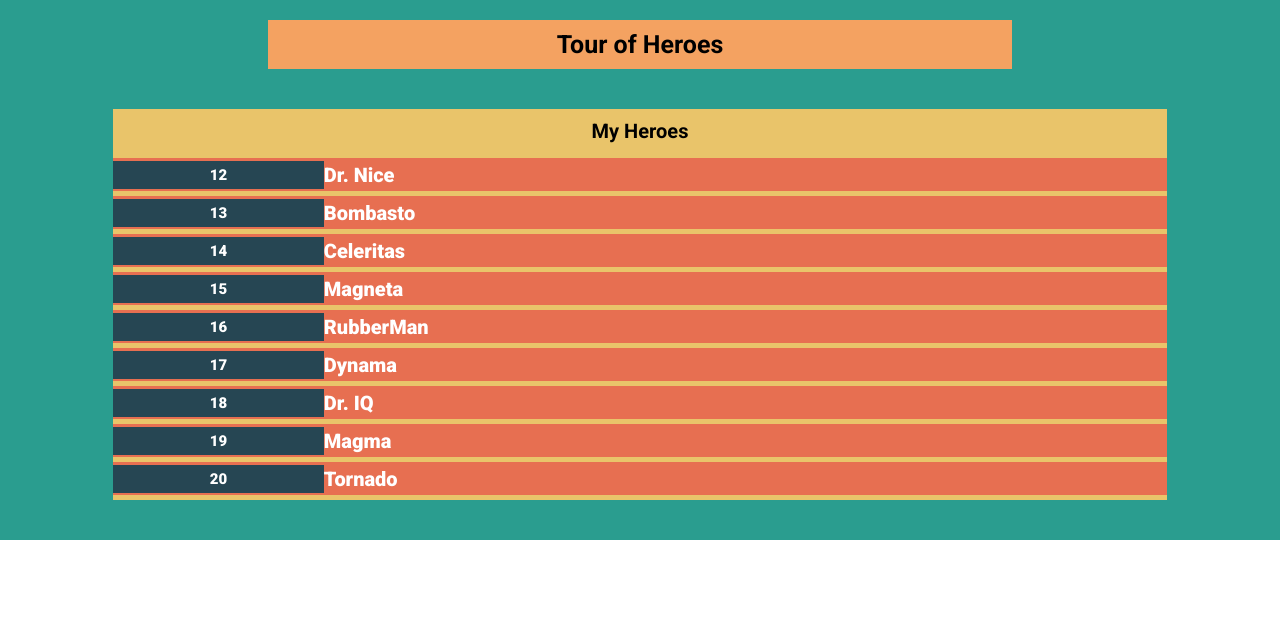
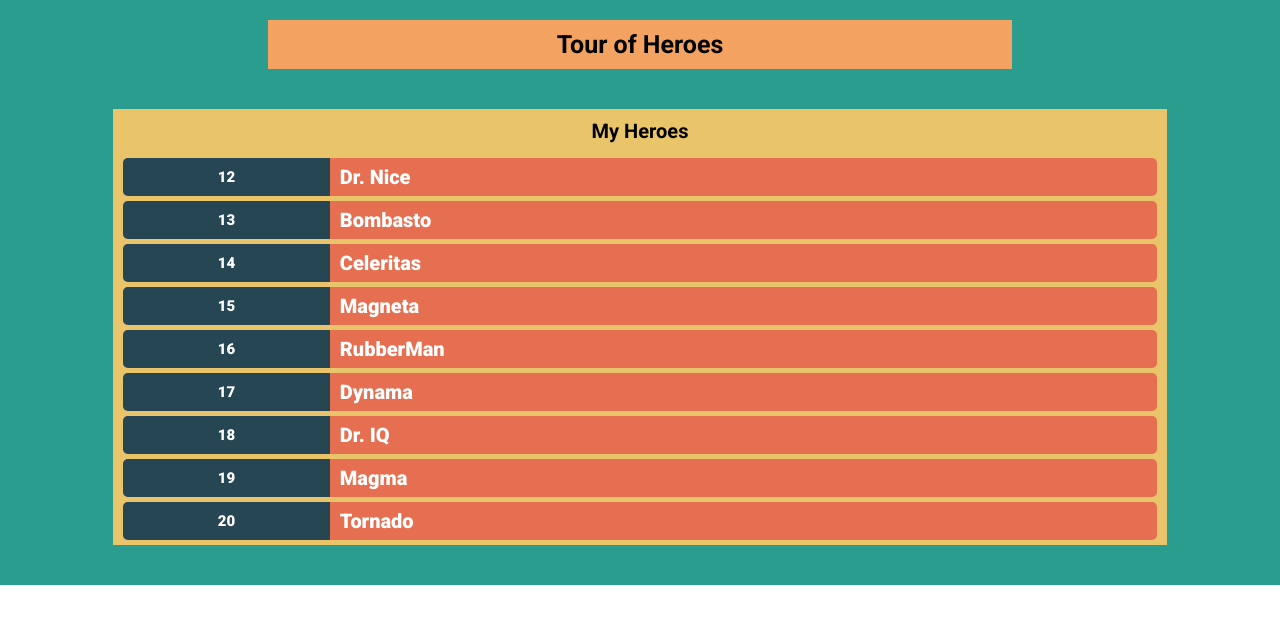
Before and after one commit to hossainsakib26/angular-from-docs24Dec2022, an Angular app: page / in a window 1280 px wide. Shown: the top 624 px of the page. Built offline with nearby package versions, Linux system fonts and the light colour scheme.

Commit message:
button design updated

```diff
--- a/src/app/heroes/heroes.component.html
+++ b/src/app/heroes/heroes.component.html
@@ -38,7 +38,7 @@
 
       <div class="edit-form">
         <div class="input-box">
-          <input type="text" class="input" name="name" required="required" [(ngModel)]="selectedHero.name">
+          <input type="text" id="name" class="input" name="name" required="required" [(ngModel)]="selectedHero.name">
           <label for="name" class="input-label">Name</label>
         </div>
       </div>
--- a/src/app/heroes/heroes.component.scss
+++ b/src/app/heroes/heroes.component.scss
@@ -13,6 +13,10 @@
       width: 100%;
       text-align: center;
       padding: 1rem 0;
+    }
+    ul {
+      width: 100%;
+      padding: 0 1rem;
     }
   }
 
--- a/src/styles.scss
+++ b/src/styles.scss
@@ -40,27 +40,33 @@ li{
 button{
 
   width: 100%;
-  padding: 0.25rem 0;
+  //padding: 0.25rem 0;
+  padding: 0;
   margin: 0.5rem 0;
+  overflow: hidden;
+
   background: var(--color5);
   border: none;
   color: white;
+  border-radius: 0.5rem;
 
   display: flex;
   justify-content: start;
   align-items: center;
-  transition: 0.25s;
+  transition: 0.75s;
 
   > .badge{
     height: 100%;
     width: 20%;
-    padding: 0.5rem;
+    padding: 1rem;
     background: var(--color1);
     //margin-right: 0.5rem;
     font-size: 1.5rem;
     font-weight: 800;
+    transition: 0.75s;
   }
   > .name{
+    margin-left: 1rem;
        font-size: 2rem;
        font-weight: 800;
      }
@@ -70,6 +76,10 @@ button:hover{
   background: var(--color1);
   color: whitesmoke;
   border: solid white 0.05rem;
+
+  > .badge {
+    background: var(--color5);
+  }
 }
 
 
```
